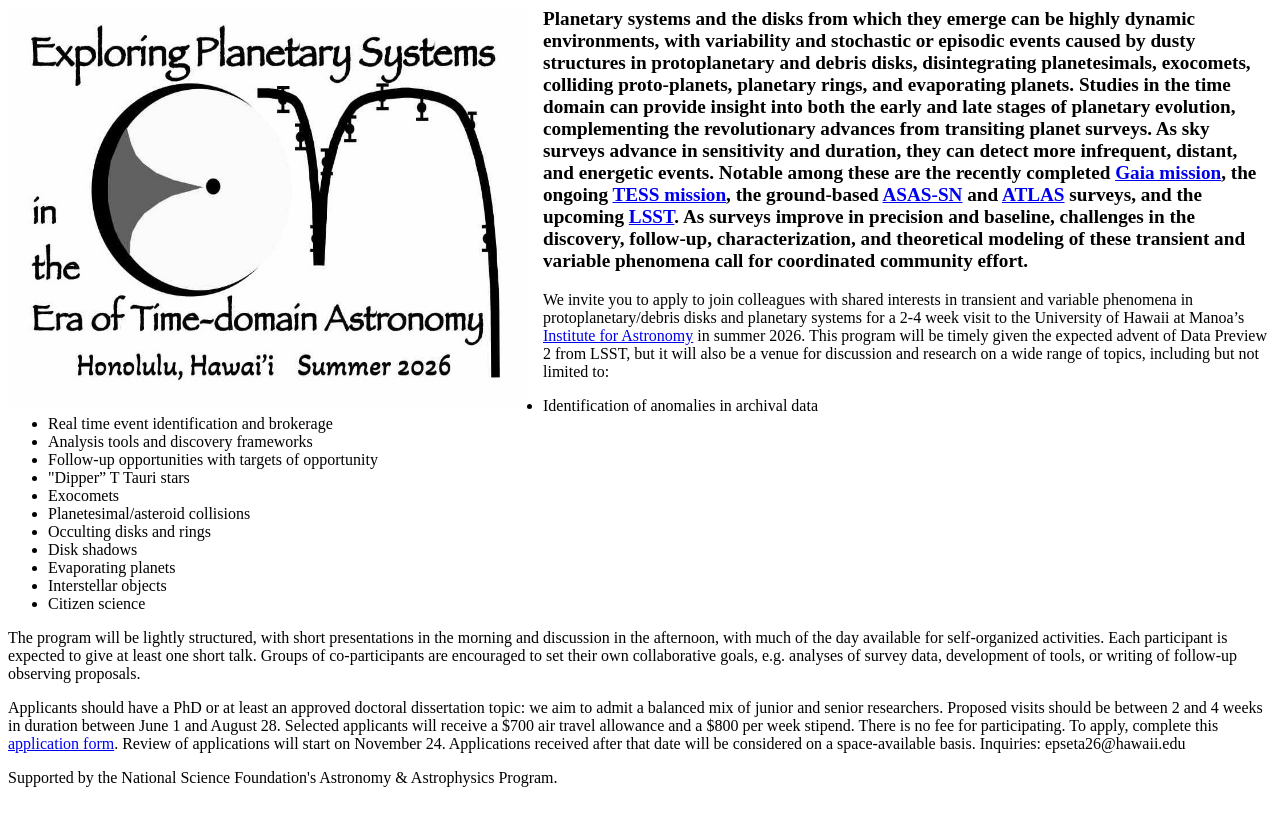
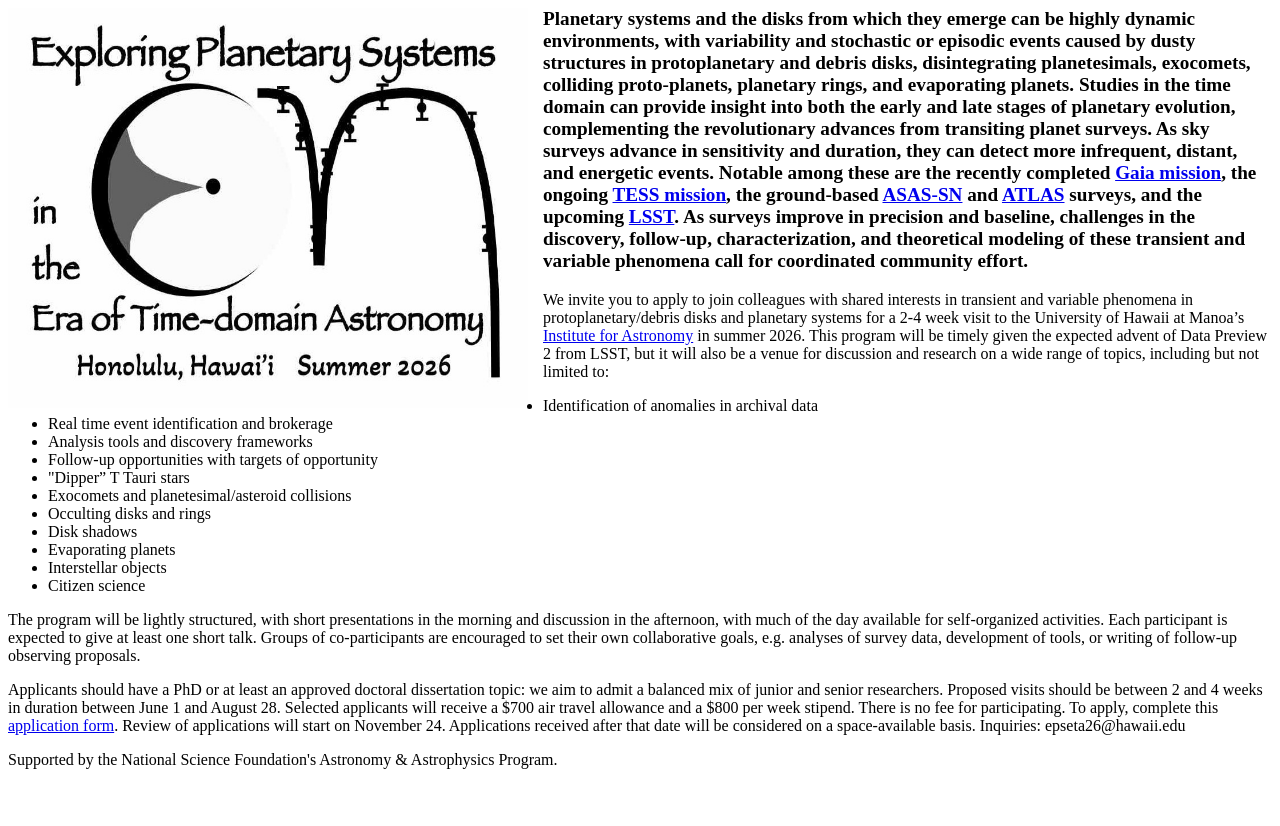
Before and after one commit to egaidos/egaidos.github.io, a Jekyll site: the page epseta26.html, which Jekyll copies as it is, in a window 1280 px wide. Shown: the top 826 px of the page. Built offline with Jekyll 4.4.1, drawn with Linux system fonts in a browser that asks for light colours; a style sheet for code colours, icons or effects is not loaded.

Commit message:
Update epseta26.html

```diff
--- a/epseta26.html
+++ b/epseta26.html
@@ -33,8 +33,7 @@
 <li>Analysis tools and discovery frameworks</li>
 <li>Follow-up opportunities with targets of opportunity</li>
 <li>"Dipper” T Tauri stars</li>
-<li>Exocomets</li>
-<li>Planetesimal/asteroid collisions</li>
+<li>Exocomets and planetesimal/asteroid collisions</li>
 <li>Occulting disks and rings</li>
 <li>Disk shadows </li>
 <li>Evaporating planets</li>
```
